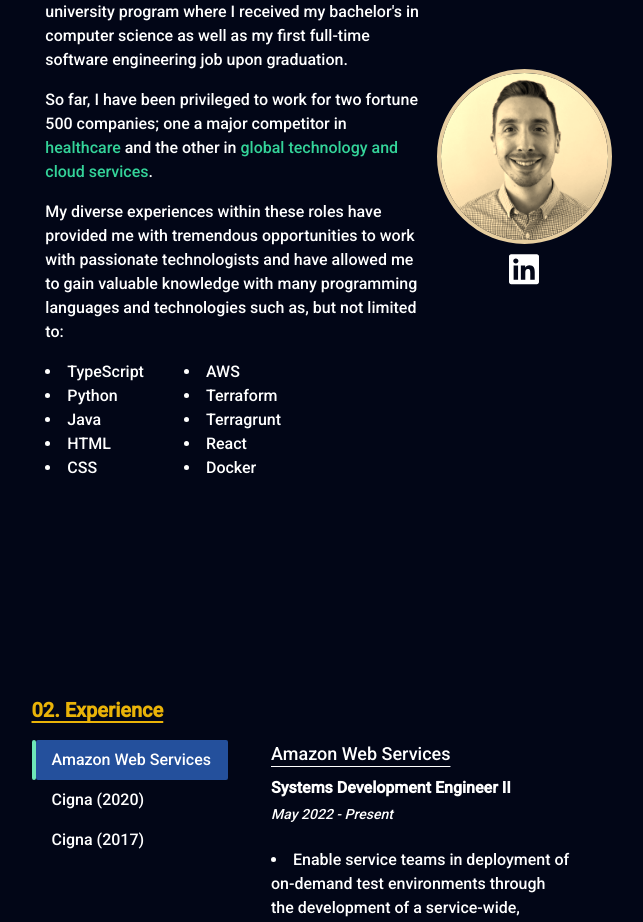
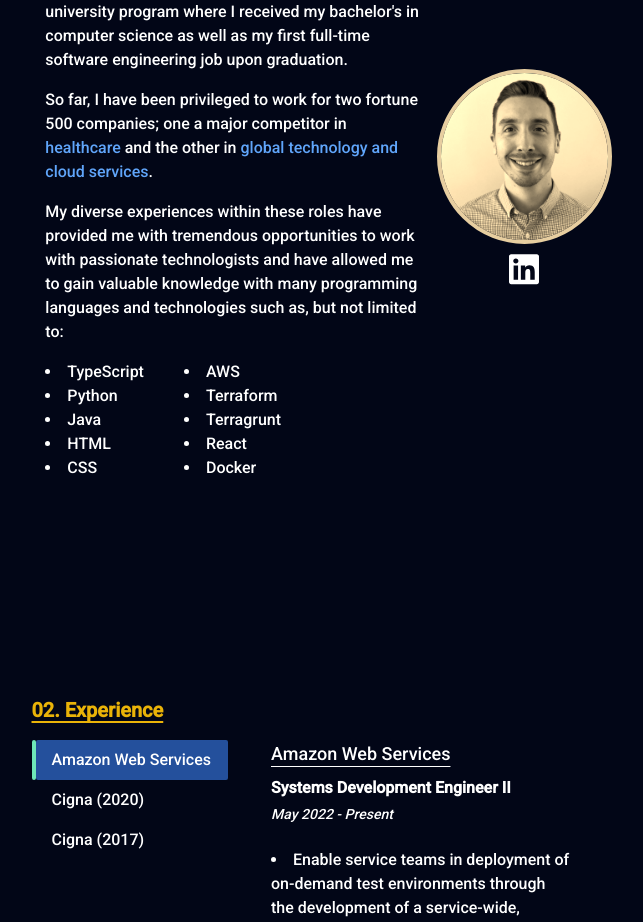
Before and after one commit to wi11ahern/who-am-i, a React (Vite) app: page / in a window 1280 px wide. Shown: the part 1240-2162 px from the top of the page, without its empty margins (316-959 px from the left). Built offline with nearby package versions, Linux system fonts and the light colour scheme.

Commit message:
style: update hover colors

```diff
--- a/src/components/about/about.tsx
+++ b/src/components/about/about.tsx
@@ -29,7 +29,7 @@
           <a
             href="https://cigna.com"
             target="_blank"
-            className="text-emerald-400 hover:text-blue-300"
+            className="text-blue-400 hover:text-emerald-300"
           >
             healthcare
           </a>{" "}
@@ -37,7 +37,7 @@
           <a
             href="https://aws.amazon.com"
             target="_blank"
-            className="text-emerald-400 hover:text-blue-300"
+            className="text-blue-400 hover:text-emerald-300"
           >
             global technology and cloud services
           </a>
--- a/src/components/contact/contact.tsx
+++ b/src/components/contact/contact.tsx
@@ -24,7 +24,7 @@
       >
         <FontAwesomeIcon
           icon={faEnvelope}
-          className="w-[50px] h-[50px] text-blue-400 hover:text-emerald-500 hover:animate-wiggle"
+          className="w-[50px] h-[50px] text-blue-400 hover:text-emerald-300 hover:animate-wiggle"
         />
       </a>
     </Card>
```
